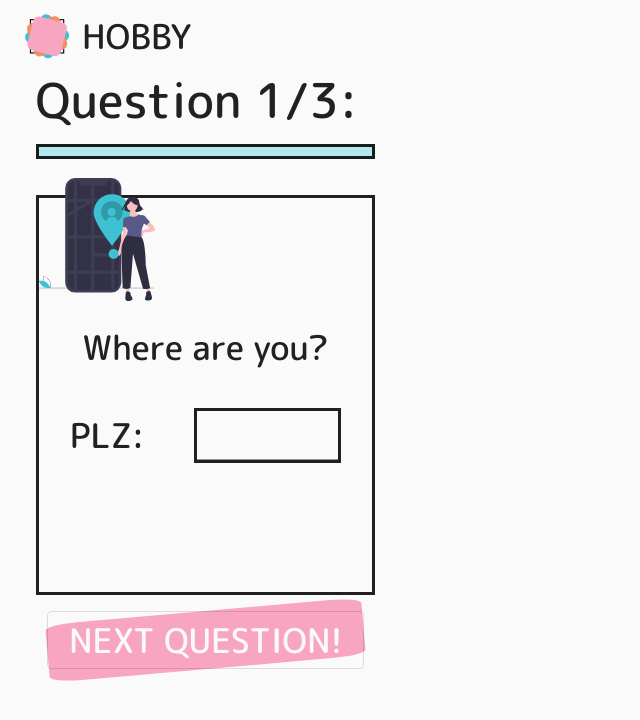
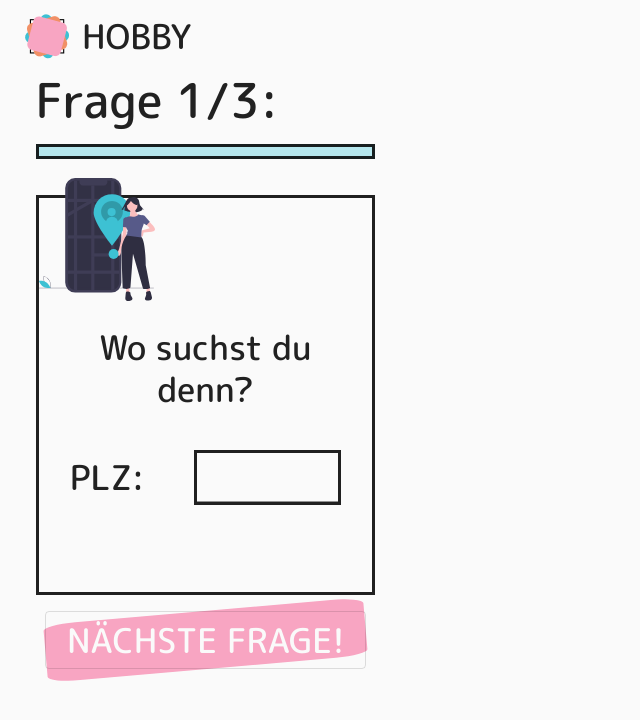
Before and after one commit to Avataw/art-social-21-hobby, a React (Create React App) app: page /quiz in a window 1280 px wide. Shown: the top 720 px of the page, without its empty margins (0-640 px from the left). Built offline with nearby package versions, Linux system fonts and the light colour scheme.

Commit message:
Modify texts to be german

```diff
--- a/src/App.tsx
+++ b/src/App.tsx
@@ -129,13 +129,12 @@ function App() {
                                           spacing={1}>
                                         <Grid item xs={11}>
                                             <Typography variant={"h4"} className={classes.panelText}>
-                                                Looking for a hobby?
+                                                Suchst du <b>dein</b> hobby?
                                             </Typography>
                                         </Grid>
                                         <Grid item xs={10}>
                                             <Typography variant={"h5"} className={classes.panelText}>
-                                                Answer the questions below to help us find your
-                                                new and exciting passion!
+                                              Wir helfen dir! Antworte einfach auf die Fragen in unserem Quiz!
                                             </Typography>
                                         </Grid>
                                     </Grid>
--- a/src/InputQuizPage.tsx
+++ b/src/InputQuizPage.tsx
@@ -43,7 +43,7 @@ function InputQuizPage() {
                  spacing={2}>
         <Grid item xs={10}>
             <Typography variant={"h3"}>
-                Question 1/3:
+                Frage 1/3:
             </Typography>
         </Grid>
         <Grid item xs={10}>
@@ -60,7 +60,7 @@ function InputQuizPage() {
 
                     <Grid item xs={10}>
                         <Typography variant={"h4"} align={"center"}>
-                            Where are you?
+                            Wo suchst du denn?
                         </Typography>
                     </Grid>
 
--- a/src/NextQuestionButton.tsx
+++ b/src/NextQuestionButton.tsx
@@ -38,7 +38,7 @@ export function NextQuestionButton({nextUrl, enabled} : NextQuestionButtonProps)
                 disabled={!enabled}
                 onClick={handleClick}>
             <Typography variant={"h4"} className={classes.buttonText}>
-                Next Question!
+                Nächste Frage!
             </Typography>
         </Button>
     </Box>;
--- a/src/QuizPage.tsx
+++ b/src/QuizPage.tsx
@@ -58,7 +58,7 @@ function QuizPage({question, description, imageLocation, progress, nextPage, fin
                  spacing={2}>
         <Grid item xs={10}>
             <Typography variant={"h3"}>
-                Question {progress}/3:
+                Frage {progress}/3:
             </Typography>
         </Grid>
         <Grid item xs={10}>
--- a/src/StartQuizButton.tsx
+++ b/src/StartQuizButton.tsx
@@ -32,7 +32,7 @@ export function StartQuizButton() {
         <Button variant="outlined" size="large" className={classes.button}
                 onClick={handleClick}>
             <Typography variant={"h4"} className={classes.buttonText}>
-                Start Quiz!
+                Quiz Starten!
             </Typography>
         </Button>
     </Box>;
```
